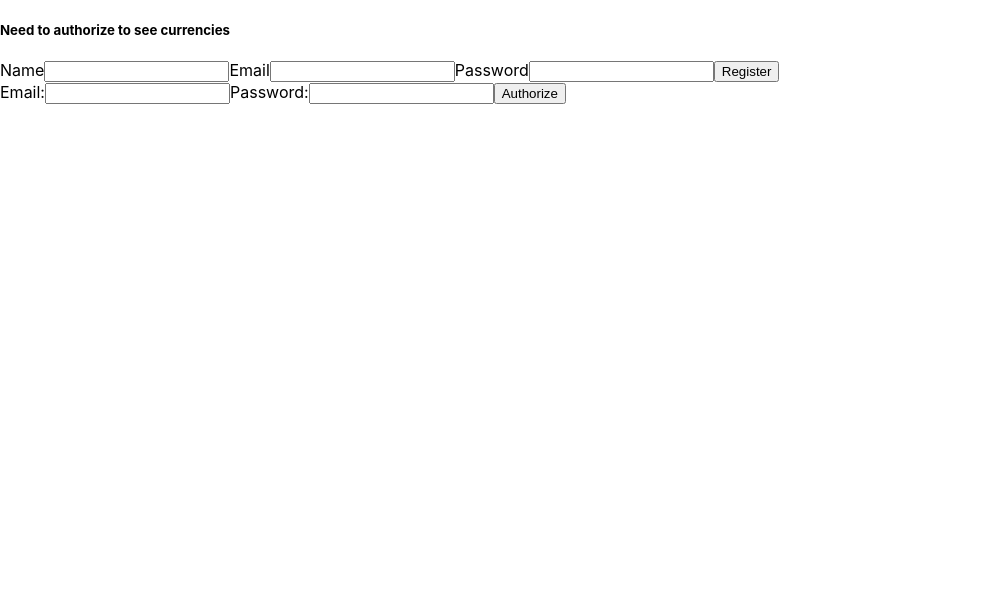
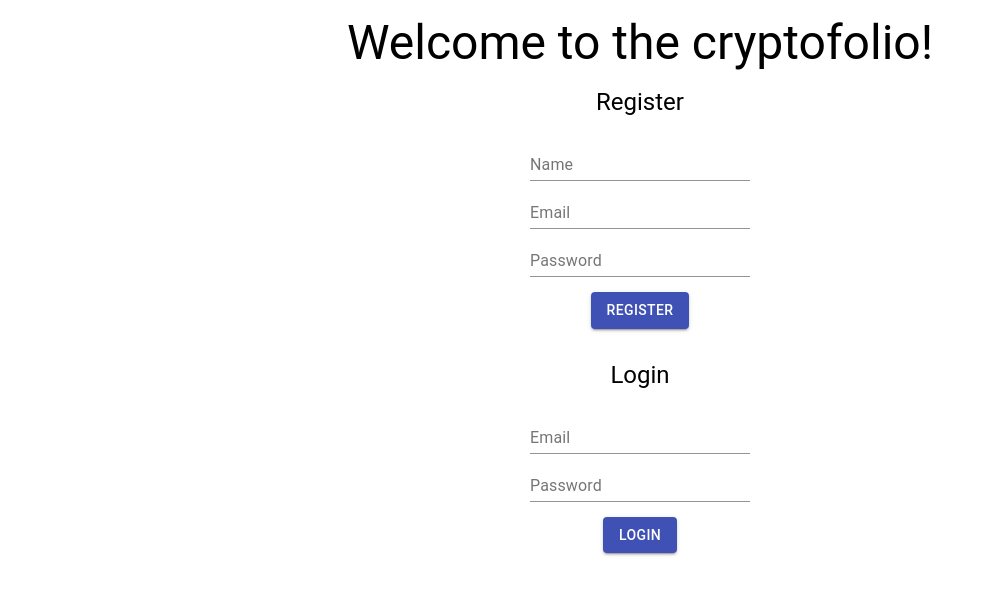
Before and after one commit to vol6tmetr/cryptofolio, a React (Create React App) app in the folder cryptofolio-client/: page / in a window 1280 px wide. Shown: the top 594 px of the page, without its empty margins (0-993 px from the left). Built offline with nearby package versions, Linux system fonts and the light colour scheme.

Commit message:
Add styles with material-ui

```diff
--- a/cryptofolio-client/package.json
+++ b/cryptofolio-client/package.json
@@ -4,6 +4,7 @@
   "private": true,
   "proxy": "http://localhost:3001/",
   "dependencies": {
+    "@material-ui/core": "^4.3.1",
     "axios": "^0.19.0",
     "eslint": "^5.16.0",
     "react": "^16.8.6",
--- a/cryptofolio-client/src/components/app/App.js
+++ b/cryptofolio-client/src/components/app/App.js
@@ -7,6 +7,9 @@ import Authetication from '../authetication/Authentication'
 import Logout from '../logout/Logout'
 import Portfolio from '../portfolio/Portfolio'
 import Currencies from '../currencies/Currencies';
+
+import Container from '@material-ui/core/Container';
+import Typography from '@material-ui/core/Typography';
 
 export default class App extends React.Component {
   state = {
@@ -63,19 +66,21 @@ export default class App extends React.Component {
   render() {
     if (this.state.auth_token) {
       return(
-        <div>
+        <Container maxWidth="lg">
           <Logout email={this.state.email} logout={this.handleLogout}/>
           <Portfolio email={this.state.email} auth_token={this.state.auth_token} portfolio={this.state.portfolio} price={this.state.portfolio_price} removeCurrency={this.removeCurrency}/>
           <Currencies auth_token={this.state.auth_token} handleClick={this.handleClick}/>
-        </div>
+        </Container>
       )
     } else {
       return(
-        <div>
-          <h5>Need to authorize to see currencies</h5>
+        <Container maxWidth="md">
+          <Typography variant="h3" align="center" style={{ margin: 15 }}>Welcome to the cryptofolio!</Typography>
+          <Typography variant="h5" align="center" style={{ marginBottom: 15 }}>Register</Typography>
           <Registration handleRegistration={this.handleRegistration}/>
+          <Typography variant="h5" align="center" style={{ margin: 15 }}>Login</Typography>
           <Authetication handleAuthorization={this.handleAuthorization}/>
-        </div>
+        </Container>
       )
     }
   }
--- a/cryptofolio-client/src/components/authetication/Authentication.js
+++ b/cryptofolio-client/src/components/authetication/Authentication.js
@@ -1,4 +1,8 @@
 import React, { Component } from 'react'
+
+import Button from '@material-ui/core/Button';
+import TextField from '@material-ui/core/TextField';
+import Grid from '@material-ui/core/Grid';
 
 export default class Authentication extends Component {
   state = {
@@ -23,15 +27,15 @@ export default class Authentication extends Component {
   render() {
     return(
       <form>
-        <label>
-          Email:
-          <input type="text" name="email" value={this.state.email} onChange={this.handleChange} />
-        </label>
-        <label>
-          Password:
-          <input type="password" name="password" value={this.state.password} onChange={this.handleChange} />
-        </label>
-        <button value="Authorize" onClick={this.handleAuthorization}>Authorize</button>
+        <Grid container justify="center">
+          <TextField label="Email" type="text" name="email" value={this.state.email} onChange={this.handleChange} />
+        </Grid>
+        <Grid container justify="center">
+          <TextField label="Password" type="password" name="password" value={this.state.password} onChange={this.handleChange} />
+        </Grid>
+        <Grid container justify="center">
+          <Button variant="contained" color="primary" value="Authorize" style={{ margin: 15 }} onClick={this.handleAuthorization}>Login</Button>
+        </Grid>
       </form>
     )
   }
--- a/cryptofolio-client/src/components/currencies/Currencies.js
+++ b/cryptofolio-client/src/components/currencies/Currencies.js
@@ -4,6 +4,13 @@ import axios from 'axios';
 import CurrencyForm from '../currency_form/CurrencyForm'
 
 import TableSort from '../../helpers/TableSort'
+
+import Paper from '@material-ui/core/Paper';
+import Table from '@material-ui/core/Table';
+import TableHead from '@material-ui/core/TableHead';
+import TableBody from '@material-ui/core/TableBody';
+import TableRow from '@material-ui/core/TableRow';
+import TableCell from '@material-ui/core/TableCell';
 
 export default class Currencies extends Component {
   state = {
@@ -47,28 +54,30 @@ export default class Currencies extends Component {
 
   render() {
     const listCurrencies =
-      <table>
-        <thead>
-          <tr>
-            <th onClick={() => this.handleStringsSort('symbol')}>Currency Symbol</th>
-            <th onClick={() => this.handleStringsSort('name')}>Currency Name</th>
-            <th onClick={() => this.handleNumbersSort('price')}>Currency Price</th>
-            <th onClick={() => this.handleNumbersSort('market_cap')}>Currency Market cap</th>
-            <th>Amount</th>
-          </tr>
-        </thead>
-        <tbody>
-          { this.state.currencies.map((currency) =>
-            <tr key={currency.symbol}>
-              <td>{ currency.symbol }</td>
-              <td>{ currency.name }</td>
-              <td>{ currency.price }</td>
-              <td>{ currency.market_cap }</td>
-              <td><CurrencyForm name={currency.name} handleClick={this.handleClick} /></td>
-            </tr>
-          )}
-        </tbody>
-      </table>
+      <Paper>
+        <Table>
+          <TableHead>
+            <TableRow>
+              <TableCell onClick={() => this.handleStringsSort('symbol')}>Currency Symbol</TableCell>
+              <TableCell onClick={() => this.handleStringsSort('name')}>Currency Name</TableCell>
+              <TableCell onClick={() => this.handleNumbersSort('price')}>Currency Price</TableCell>
+              <TableCell onClick={() => this.handleNumbersSort('market_cap')}>Currency Market cap</TableCell>
+              <TableCell>Amount</TableCell>
+            </TableRow>
+          </TableHead>
+          <TableBody>
+            { this.state.currencies.map((currency) =>
+              <TableRow key={currency.symbol}>
+                <TableCell>{ currency.symbol }</TableCell>
+                <TableCell>{ currency.name }</TableCell>
+                <TableCell>{ currency.price }</TableCell>
+                <TableCell>{ currency.market_cap }</TableCell>
+                <TableCell><CurrencyForm name={currency.name} handleClick={this.handleClick} /></TableCell>
+              </TableRow>
+            )}
+          </TableBody>
+        </Table>
+      </Paper>
 
     return(<div>{ listCurrencies }</div>)
   }
--- a/cryptofolio-client/src/components/currency_form/CurrencyForm.js
+++ b/cryptofolio-client/src/components/currency_form/CurrencyForm.js
@@ -1,4 +1,7 @@
 import React, { Component } from 'react'
+
+import Button from '@material-ui/core/Button';
+import TextField from '@material-ui/core/TextField';
 
 export default class CurrencyForm extends Component {
   constructor(props) {
@@ -26,8 +29,8 @@ export default class CurrencyForm extends Component {
   render() {
     return(
       <form>
-        <input value={this.state.amount} onChange={this.handleChange}></input>
-        <button onClick={this.handleClick}>Add</button>
+        <TextField value={this.state.amount} onChange={this.handleChange} style={{ marginRight: 20 }}></TextField>
+        <Button variant="contained" color="primary" onClick={this.handleClick}>Add</Button>
       </form>
     )
   }
--- a/cryptofolio-client/src/components/logout/Logout.js
+++ b/cryptofolio-client/src/components/logout/Logout.js
@@ -1,4 +1,8 @@
 import React, { Component } from 'react'
+
+import Button from '@material-ui/core/Button';
+import Typography from '@material-ui/core/Typography';
+import Grid from '@material-ui/core/Grid';
 
 export default class Logout extends Component {
   handleLogout = () => {
@@ -8,8 +12,12 @@ export default class Logout extends Component {
   render() {
     return(
       <div>
-        <h5>Logged in as: {this.props.email}</h5>
-        <button onClick={this.handleLogout}>Logout</button>
+        <Grid container justify="center">
+          <Typography variant="h6" align="center" style={{ margin: 15 }}>Logged in as: {this.props.email}</Typography>
+        </Grid>
+        <Grid container justify="center">
+          <Button variant="contained" color="primary" onClick={this.handleLogout}>Logout</Button>
+        </Grid>
       </div>
     )
   }
--- a/cryptofolio-client/src/components/registration/Registration.js
+++ b/cryptofolio-client/src/components/registration/Registration.js
@@ -1,4 +1,8 @@
 import React, { Component } from 'react'
+
+import Button from '@material-ui/core/Button';
+import { TextField } from '@material-ui/core';
+import Grid from '@material-ui/core/Grid';
 
 export default class Registation extends Component {
   constructor(props) {
@@ -26,13 +30,18 @@ export default class Registation extends Component {
   render() {
     return(
       <form>
-        <label>Name</label>
-        <input name='name' value={this.state.name} onChange={this.handleRegistrationFormChange}></input>
-        <label>Email</label>
-        <input name='email' type='email' value={this.state.email} onChange={this.handleRegistrationFormChange}></input>
-        <label>Password</label>
-        <input name='password' type='password' value={this.state.password} onChange={this.handleRegistrationFormChange}></input>
-        <button onClick={this.handleRegistration}>Register</button>
+        <Grid container justify="center">
+          <TextField label="Name" name='name' value={this.state.name} onChange={this.handleRegistrationFormChange}></TextField>
+        </Grid>
+        <Grid container justify="center">
+          <TextField label="Email" name='email' type='email' value={this.state.email} onChange={this.handleRegistrationFormChange}></TextField>
+        </Grid>
+        <Grid container justify="center">
+          <TextField label="Password" name='password' type='password' value={this.state.password} onChange={this.handleRegistrationFormChange}></TextField>
+        </Grid>
+        <Grid container justify="center">
+          <Button variant="contained" color="primary" style={{ margin: 15 }} onClick={this.handleRegistration}>Register</Button>
+        </Grid>
       </form>
     )
   }
```
Also changed, not shown: cryptofolio-client/src/components/portfolio/Portfolio.js (+41 -21 lines), 1 other file (tests, documents, lock files or other folders).
